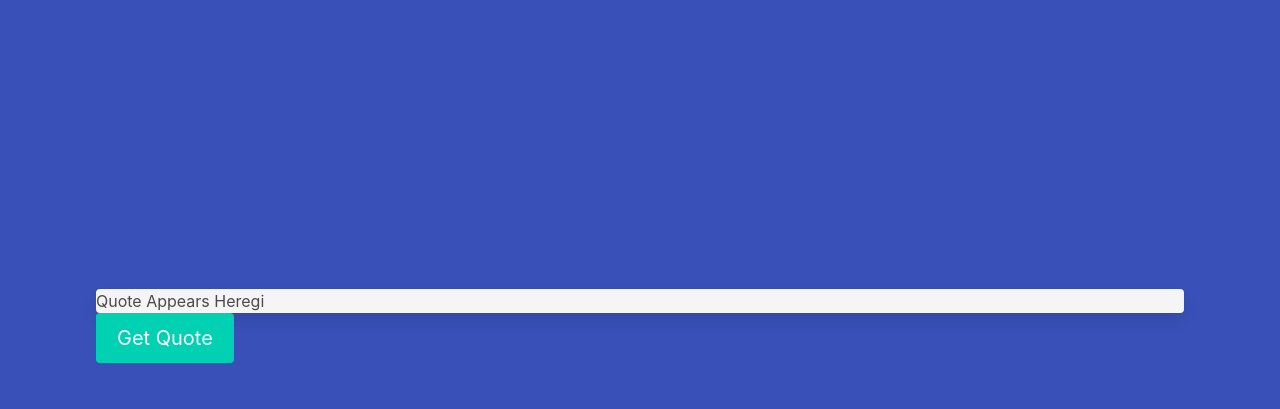
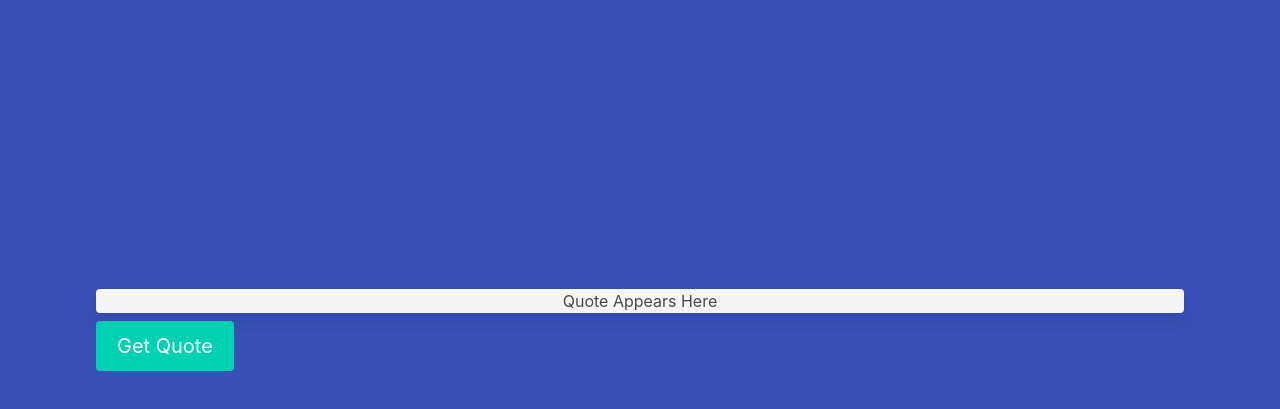
Before and after one commit to r-warden/Quote-Generator, a plain HTML site: page index.html in a window 1280 px wide. Shown: the part 59-468 px from the top of the page. Drawn offline with nearby package versions, Linux system fonts and the light colour scheme; files that its build step writes are made by us from their sources.

Commit message:
Update index.html
Added additional modifiers for card and button classes. I will place these elements inside columns in the next update.

```diff
--- a/index.html
+++ b/index.html
@@ -12,12 +12,14 @@
     <h1 class="title has-text-warning">
         Random Quote Generator
     </h1>
+
     <section class="section is-large">
-    <div class="card has-background-light">
-     Quote Appears Heregi
+    <div class="card has-background-light mb-auto is-relative is-responsive has-text-centered">
+
+     <span>Quote Appears Here</span>
     </div>
 
-<button class="button is-primary is-medium is-flex is-clickable">
+<button class="button is-primary is-medium is-responsive is-flex is-clickable is-relative mt-2">
             Get Quote
 </button>
 
```
